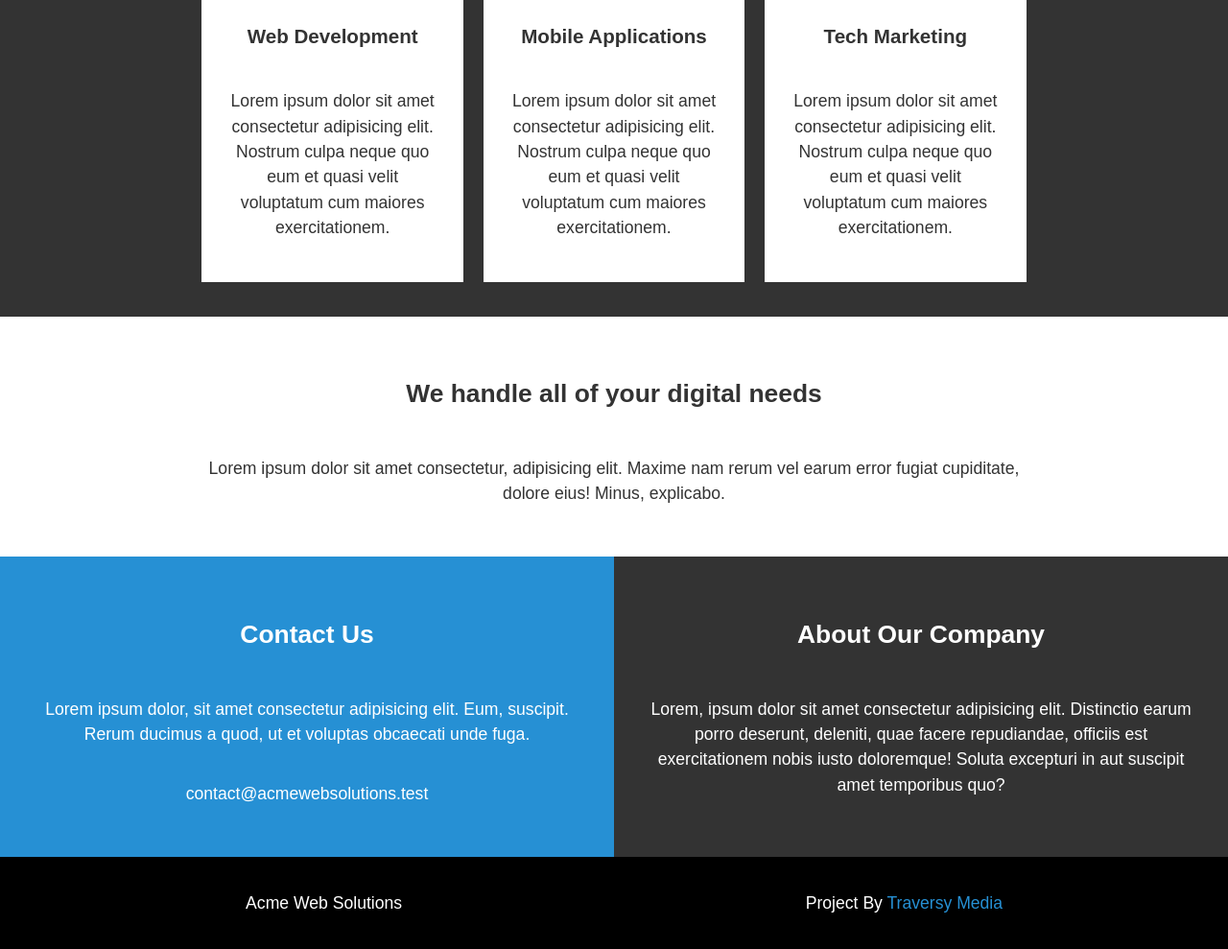
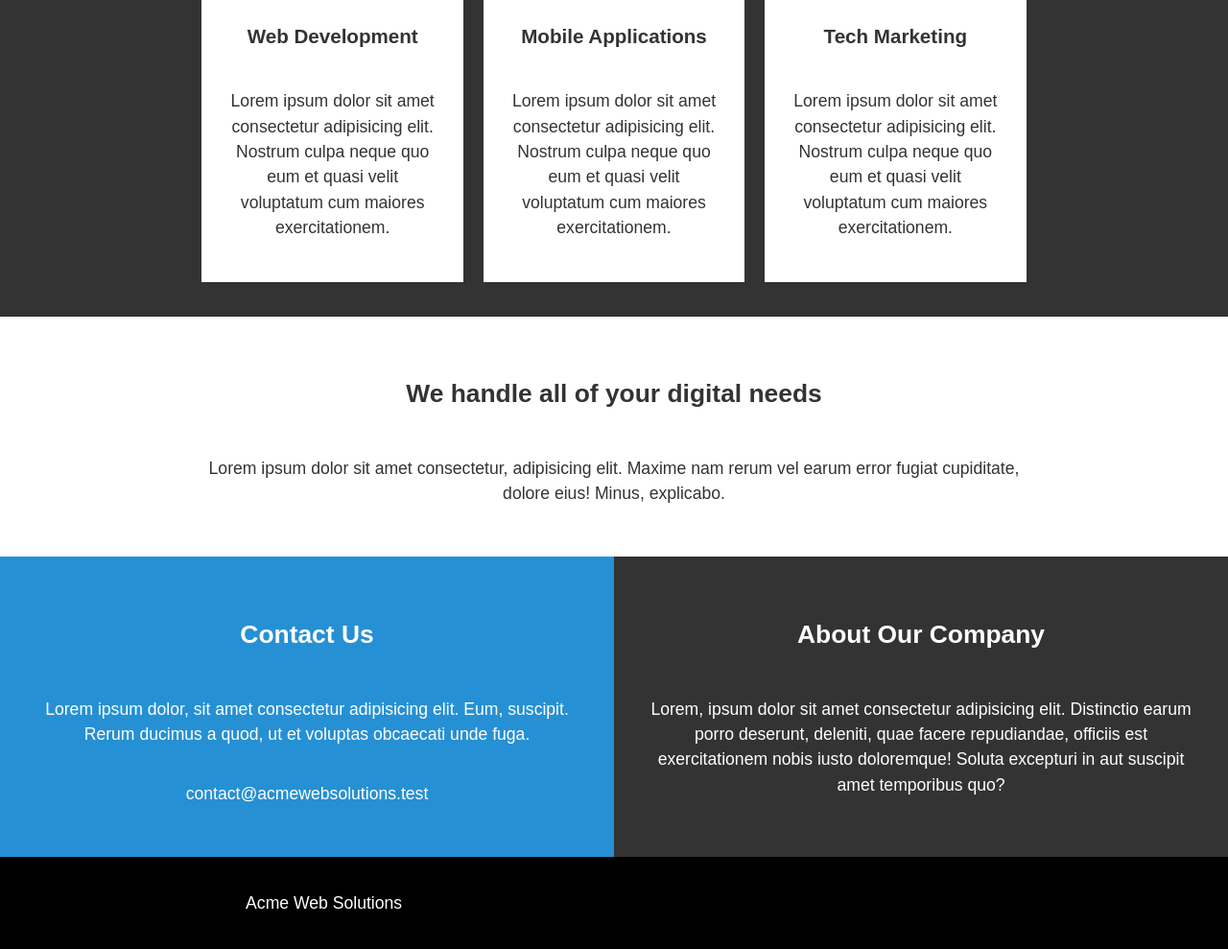
Before and after one commit to theankur933/grid-res, a plain HTML site: page index.html in a window 1280 px wide. Shown: the part 938-1927 px from the top of the page at 96% size. Drawn offline with Linux system fonts and the light colour scheme.

Commit message:
Update index.html

```diff
--- a/index.html
+++ b/index.html
@@ -111,7 +111,6 @@
       <!-- Footer -->
       <footer id="main-footer" class="grid">
             <div>Acme Web Solutions</div>
-            <div>Project By <a href="http://traversymedia.com" target="_blank">Traversy Media</a></div>
       </footer>
 
 </body>
```
